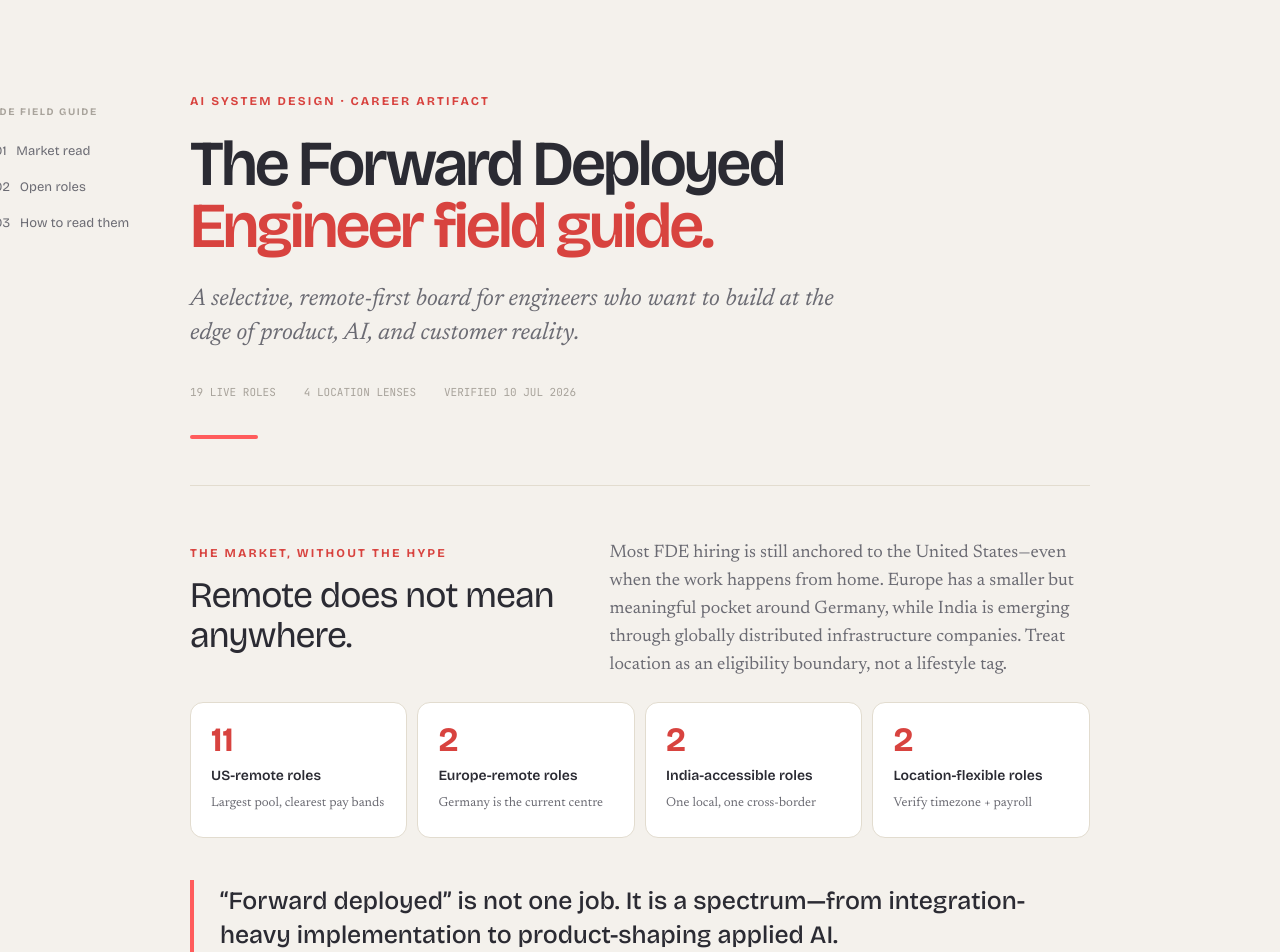
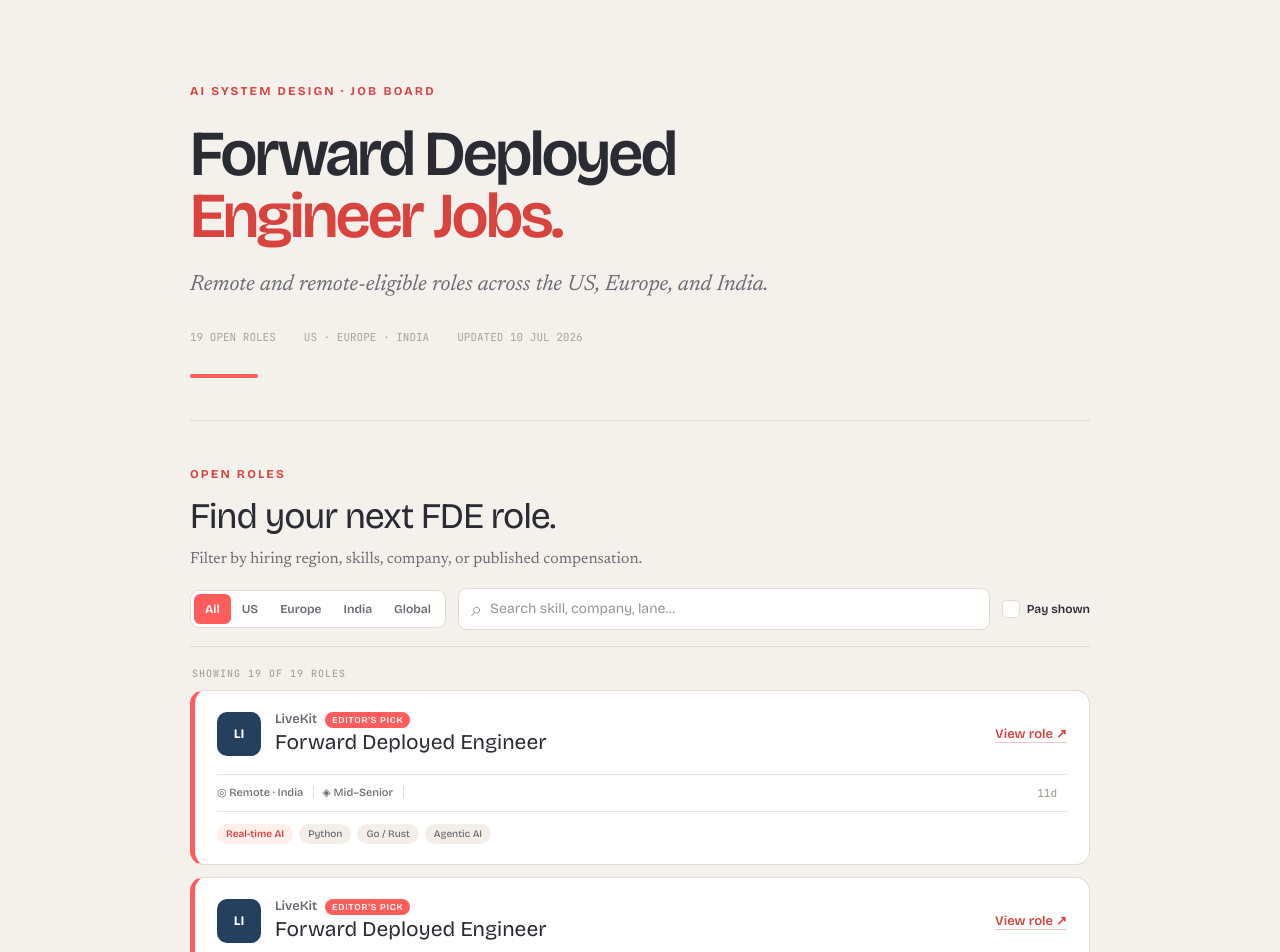
Before and after one commit to hassan-traversaal/FDE-Job-Board, a Next.js app: page / in a window 1280 px wide. Shown: the top 952 px of the page. Built offline with nearby package versions, Linux system fonts and the light colour scheme.

Commit message:
Simplify FDE board to listings only

```diff
--- a/app/page.tsx
+++ b/app/page.tsx
@@ -43,34 +43,18 @@ export default function Home() {
   }), [region, query, onlySalary]);
 
   return <main>
-    <aside className="rail" aria-label="Page sections">
-      <div className="rail-label">FDE FIELD GUIDE</div>
-      <a href="#market">01&nbsp;&nbsp; Market read</a><a href="#roles">02&nbsp;&nbsp; Open roles</a><a href="#patterns">03&nbsp;&nbsp; How to read them</a>
-    </aside>
     <div className="wrap">
       <header className="hero">
-        <div className="eyebrow">AI SYSTEM DESIGN · CAREER ARTIFACT</div>
-        <h1>The Forward Deployed<br/><span>Engineer field guide.</span></h1>
-        <p className="dek">A selective, remote-first board for engineers who want to build at the edge of product, AI, and customer reality.</p>
-        <div className="hero-meta"><span>19 live roles</span><span>4 location lenses</span><span>Verified 10 Jul 2026</span></div>
+        <div className="eyebrow">AI SYSTEM DESIGN · JOB BOARD</div>
+        <h1>Forward Deployed<br/><span>Engineer Jobs.</span></h1>
+        <p className="dek">Remote and remote-eligible roles across the US, Europe, and India.</p>
+        <div className="hero-meta"><span>19 open roles</span><span>US · Europe · India</span><span>Updated 10 Jul 2026</span></div>
         <div className="rule" />
       </header>
 
-      <section id="market" className="market">
-        <div><span className="kicker">THE MARKET, WITHOUT THE HYPE</span><h2>Remote does not mean anywhere.</h2></div>
-        <p>Most FDE hiring is still anchored to the United States—even when the work happens from home. Europe has a smaller but meaningful pocket around Germany, while India is emerging through globally distributed infrastructure companies. Treat location as an eligibility boundary, not a lifestyle tag.</p>
-        <div className="market-grid">
-          <article><b>11</b><span>US-remote roles</span><small>Largest pool, clearest pay bands</small></article>
-          <article><b>2</b><span>Europe-remote roles</span><small>Germany is the current centre</small></article>
-          <article><b>2</b><span>India-accessible roles</span><small>One local, one cross-border</small></article>
-          <article><b>2</b><span>Location-flexible roles</span><small>Verify timezone + payroll</small></article>
-        </div>
-        <blockquote>“Forward deployed” is not one job. It is a spectrum—from integration-heavy implementation to product-shaping applied AI.</blockquote>
-      </section>
-
       <section id="roles">
-        <span className="kicker">CURATED OPENINGS</span><h2>Choose the work pattern, not just the logo.</h2>
-        <p className="sub">Filtered for remote or remote-eligible roles. Apply links may lead to a specialist listing; always confirm the employer’s current posting and your location eligibility.</p>
+        <span className="kicker">OPEN ROLES</span><h2>Find your next FDE role.</h2>
+        <p className="sub">Filter by hiring region, skills, company, or published compensation.</p>
         <div className="toolbar">
           <div className="tabs" role="group" aria-label="Filter by region">{regions.map(r => <button key={r} className={region === r ? "active" : ""} onClick={() => setRegion(r)}>{r}</button>)}</div>
           <label className="search"><span>⌕</span><input value={query} onChange={e=>setQuery(e.target.value)} placeholder="Search skill, company, lane…" aria-label="Search roles"/></label>
@@ -80,22 +64,11 @@ export default function Home() {
         <div className="jobs">{visible.map(job => <article className={`job ${job.featured ? "featured" : ""}`} key={`${job.company}-${job.title}-${job.location}`}>
           <div className="job-top"><div className="logo">{job.company.slice(0,2).toUpperCase()}</div><div className="job-title"><div className="company">{job.company}{job.featured && <span className="pick">EDITOR’S PICK</span>}</div><h3>{job.title}</h3></div><a className="apply" href={job.url} target="_blank" rel="noreferrer" aria-label={`View ${job.title} at ${job.company}`}>View role ↗</a></div>
           <div className="facts"><span>◎ {job.location}</span><span>◈ {job.level}</span>{job.salary && <span className="salary">{job.salary}</span>}<span className="posted">{job.posted}</span></div>
-          <div className="job-body"><div><div className="micro">ROLE LANE</div><strong>{job.lane}</strong></div><p>{job.fit}</p></div>
-          <div className="tags">{job.signals.map(s=><span key={s}>{s}</span>)}</div>
+          <div className="tags"><span className="lane">{job.lane}</span>{job.signals.map(s=><span key={s}>{s}</span>)}</div>
         </article>)}</div>
         {visible.length === 0 && <div className="empty">No roles match this lens. Try a broader region or search.</div>}
       </section>
-
-      <section id="patterns" className="patterns">
-        <span className="kicker">A BETTER APPLICATION LENS</span><h2>Read the hidden contract.</h2>
-        <div className="pattern-grid">
-          <article><b>01</b><h3>Implementation FDE</h3><p>Success means shipping an unusual integration quickly. Look for APIs, onboarding edge cases, and “beyond standard implementation.”</p><small>Best evidence: a messy system you made reliable.</small></article>
-          <article><b>02</b><h3>Applied AI FDE</h3><p>Success means turning an AI demo into measurable production behaviour. Look for RAG, evaluation, agents, and workflow redesign.</p><small>Best evidence: a model-powered workflow with metrics.</small></article>
-          <article><b>03</b><h3>Platform-shaping FDE</h3><p>Success means finding repeated customer pain and feeding it back into the core product. Look for roadmap influence and reusable primitives.</p><small>Best evidence: field insight that became product.</small></article>
-        </div>
-        <div className="note"><span>FIELD NOTE</span><p>A strong FDE portfolio should show more than code. Include the ambiguous customer problem, the system boundary, the trade-off you made, what shipped, and what became reusable.</p></div>
-      </section>
-      <footer><div><b>FDE FIELD GUIDE</b><span>Built as a companion artifact for AI System Design.</span></div><p>Sources: current employer pages and specialist FDE boards. Roles change quickly—verify before applying.</p></footer>
+      <footer><div><b>FDE JOB BOARD</b><span>A companion artifact for AI System Design.</span></div><p>Roles change quickly. Confirm location eligibility and availability before applying.</p></footer>
     </div>
   </main>;
 }
```
Also changed, not shown: app/globals.css.
